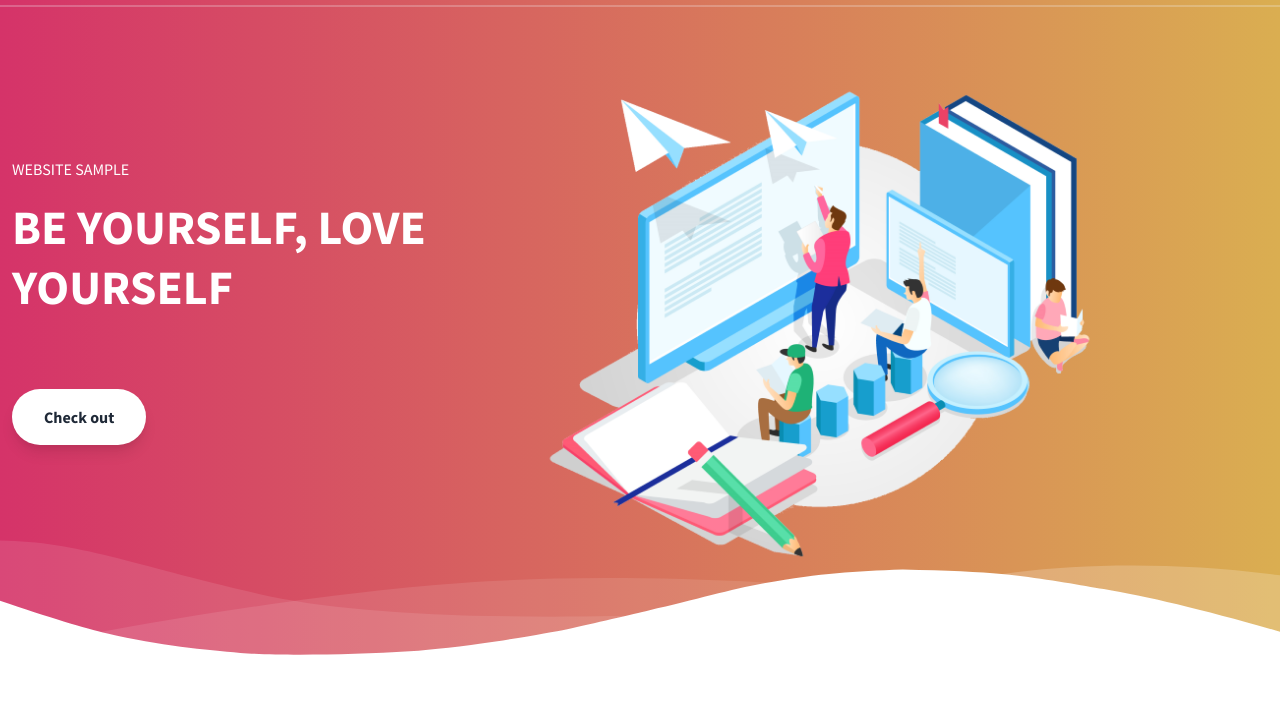
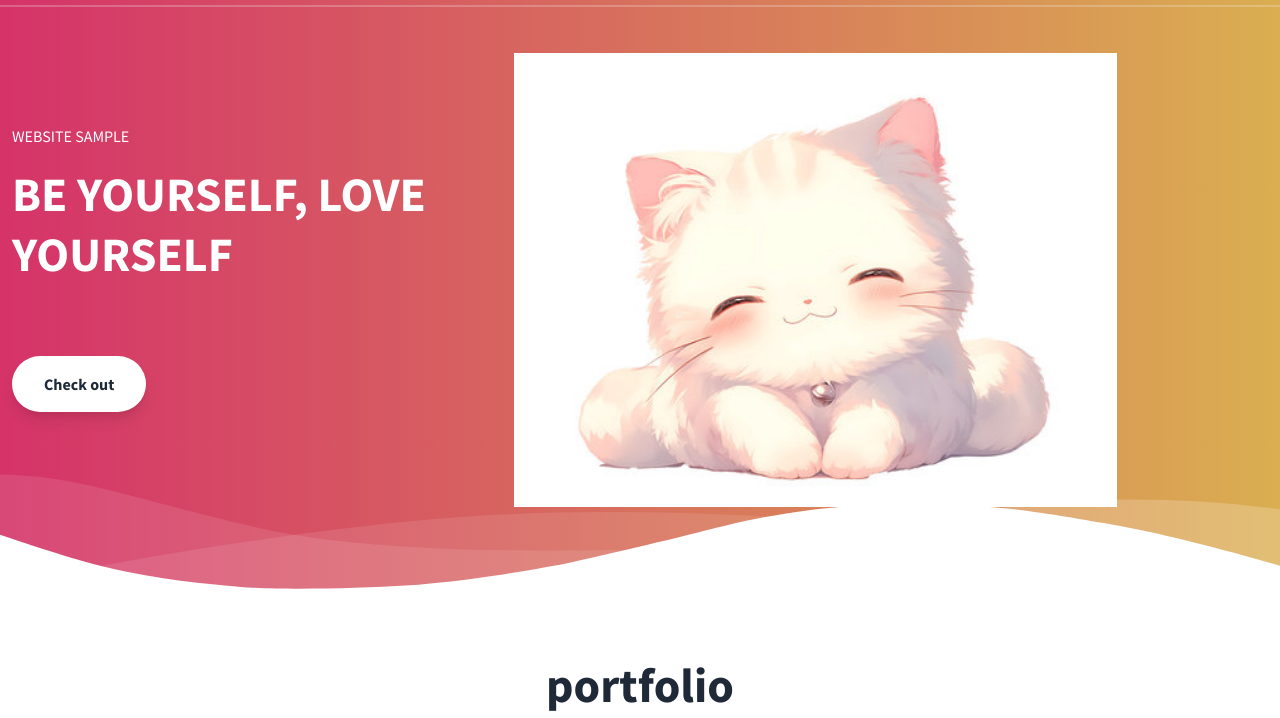
Before and after one commit to harsini30/SAMPLE_LANDING_PAGE, a plain HTML site: page index.html in a window 1280 px wide. Shown: the part 67-785 px from the top of the page. Drawn offline with nearby package versions, Linux system fonts and the light colour scheme.

Commit message:
Update index.html

```diff
--- a/index.html
+++ b/index.html
@@ -87,7 +87,7 @@
         </div>
         <!--Right Col-->
         <div class="w-full md:w-3/5 py-6 text-center">
-          <img class="w-full md:w-4/5 z-50" src="hero.png" />
+          <img class="w-full md:w-4/5 z-50" src="./cat.jpg" />
         </div>
       </div>
     </div>
```
